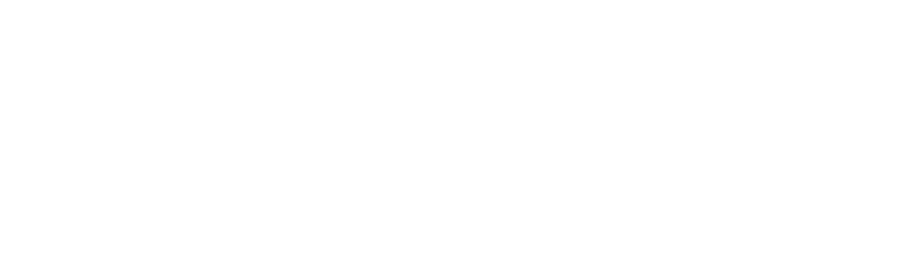
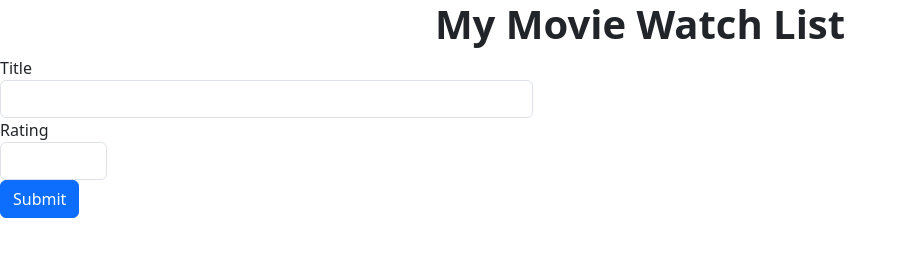
Before and after one commit to XuXaO415/jQuery_Exercise, a plain HTML site: page movie_app/index.html in a window 1280 px wide. Shown: the whole page, without its empty margins (0-907 px from the left). Drawn offline with nearby package versions, Linux system fonts and the light colour scheme.

Commit message:
Added HTML for movie app exercise

```diff
--- a/movie_app/index.html
+++ b/movie_app/index.html
@@ -5,8 +5,46 @@
         <meta http-equiv="X-UA-Compatible" content="IE=edge">
         <meta name="viewport" content="width=device-width, initial-scale=1.0">
         <title>Movie App Exercise</title>
+        <link rel="stylesheet" href="https://unpkg.com/bootstrap/dist/css/bootstrap.css">
+        <link rel="stylesheet" href="https://cdnjs.cloudflare.com/ajax/libs/font-awesome/5.8.2/css/all.css">
     </head>
     <body>
+        <h1>
+            <center>
+                <strong>
+                    My Movie Watch List
+                </strong>
+            </center>
+        </h1>
+        <form>
+            <!-- <div class="form-row"> -->
+            <div class="form-group col-md-5" id="add-movie">
+                <!-- <div class="col"> -->
+                <label for="title">Title</label>
+                <input type="text" class="form-control">
+            </div>
+            <div class="form-group col-md-1" id="rating">
+                <label for="rating">Rating</label>
+                <input
+                    type="number"
+                    class="form-control"
+                    required
+                    min="0"
+                    max="10"
+                >
+            </div>
+        </div>
+        <div class="form-group" id="sumbit">
+            <button type="submit" class="btn btn-primary">Submit</button>
+        </form>
+        <!-- <label>Title</label>
+        <input type="text">
+        <label>Rating</label>
+        <input type="text">
+        <button type="button" id="submitBtn">
+            Submit
+            <button> -->
         <script src="app.js"></script>
+        <script src="https://code.jquery.com/jquery-3.6.0.slim.min.js" integrity="sha256-u7e5khyithlIdTpu22PHhENmPcRdFiHRjhAuHcs05RI=" crossorigin="anonymous"></script>
     </body>
 </html>
```
